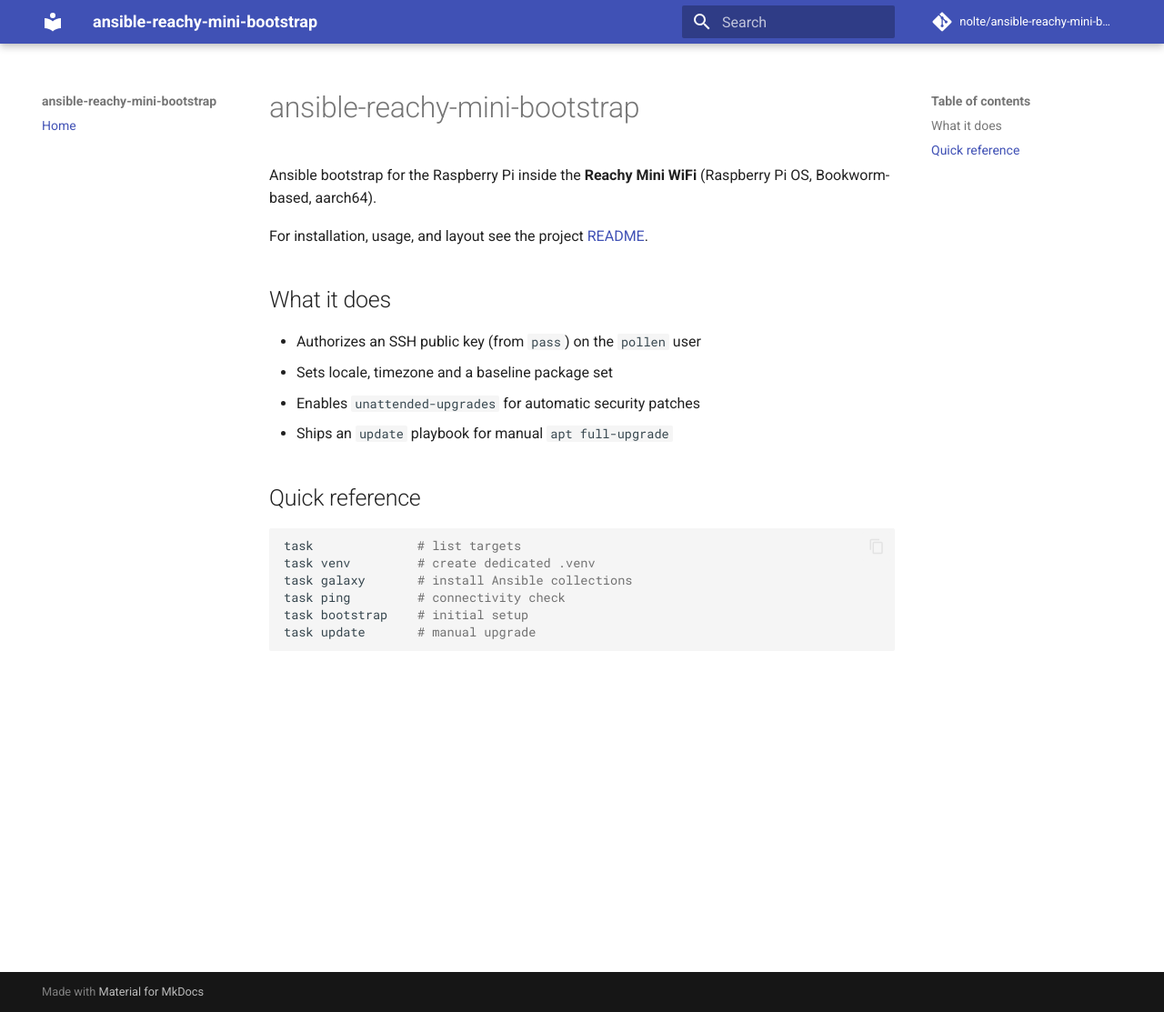
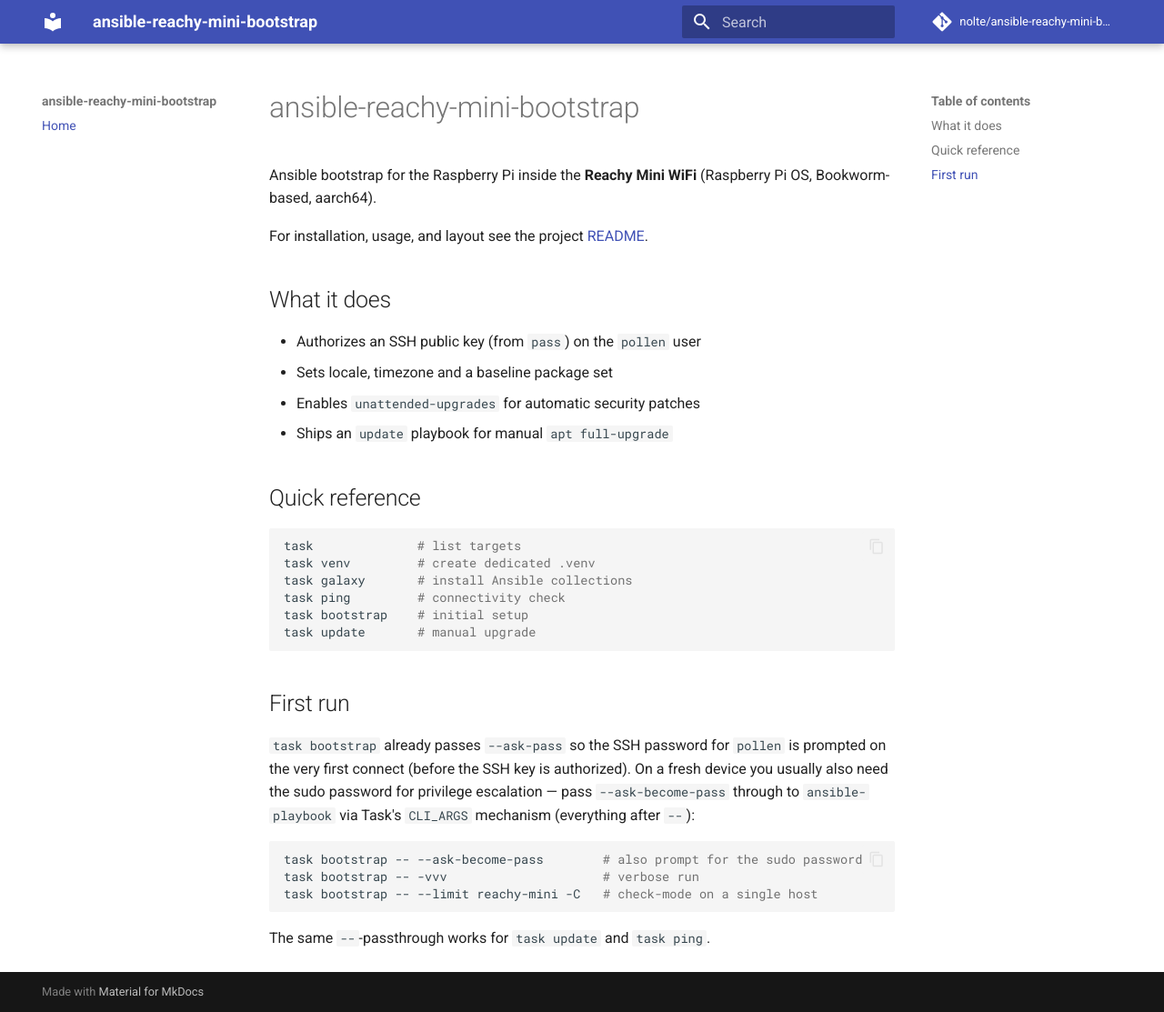
Before and after one commit to nolte/ansible-reachy-mini-bootstrap, an MkDocs documentation site: the page built from docs/index.md, in a window 1280 px wide and 1113 px high. Shown: the whole window at 91% size. Built offline with MkDocs 1.6.1 and Material for MkDocs 9.7.7, drawn with Linux system fonts in a browser that asks for light colours; comment, search, counter and statistics services are not loaded.

Commit message:
docs: document --ask-pass and CLI passthrough on first run
Adds a "First run" section to docs/index.md that explains:

- `task bootstrap` already passes `--ask-pass` so the SSH password for
  the `pollen` user is prompted on the very first connect, before the
  SSH key is authorized.
- Additional flags (such as `--ask-become-pass` for sudo, `-vvv` for
  verbose, `--limit ... -C` for check-mode) are passed through the Task
  `CLI_ARGS` mechanism via `--`.

The same passthrough applies to `task update` and `task ping`. Closes
the documentation gap that surfaced during the first real bootstrap
run.

````diff
--- a/docs/index.md
+++ b/docs/index.md
@@ -22,3 +22,19 @@ task ping         # connectivity check
 task bootstrap    # initial setup
 task update       # manual upgrade
 ```
+
+## First run
+
+`task bootstrap` already passes `--ask-pass` so the SSH password for
+`pollen` is prompted on the very first connect (before the SSH key is
+authorized). On a fresh device you usually also need the sudo password
+for privilege escalation — pass `--ask-become-pass` through to
+`ansible-playbook` via Task's `CLI_ARGS` mechanism (everything after `--`):
+
+```bash
+task bootstrap -- --ask-become-pass        # also prompt for the sudo password
+task bootstrap -- -vvv                     # verbose run
+task bootstrap -- --limit reachy-mini -C   # check-mode on a single host
+```
+
+The same `--`-passthrough works for `task update` and `task ping`.
````
